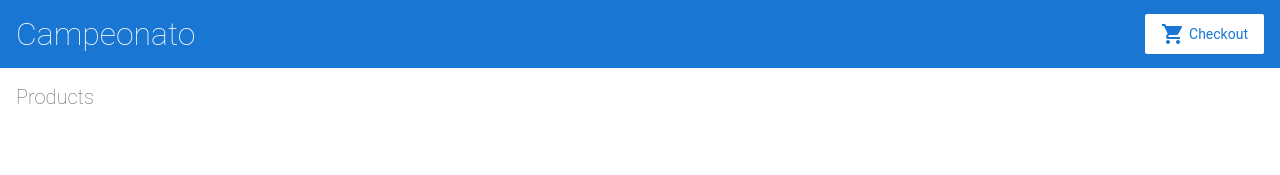
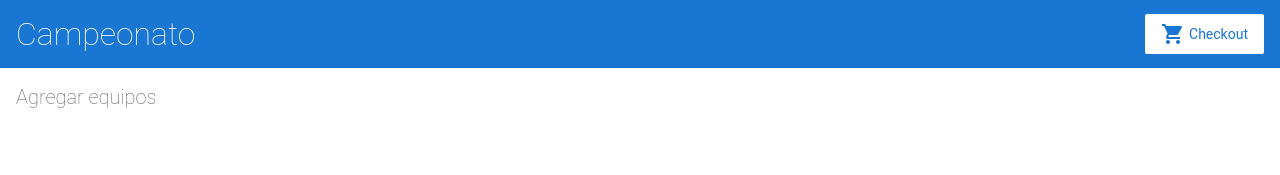
Before and after one commit to npeirano/angular-vupwra, an Angular app: page / in a window 1280 px wide. Shown: the top 175 px of the page. Built offline with nearby package versions, Linux system fonts and the light colour scheme.

Commit message:
1 file modified

```diff
--- a/src/app/product-list/product-list.component.html
+++ b/src/app/product-list/product-list.component.html
@@ -1,4 +1,5 @@
-<h2>Products</h2>
+<h2>Agregar equipos
+</h2>
 
 
 <!--
```
